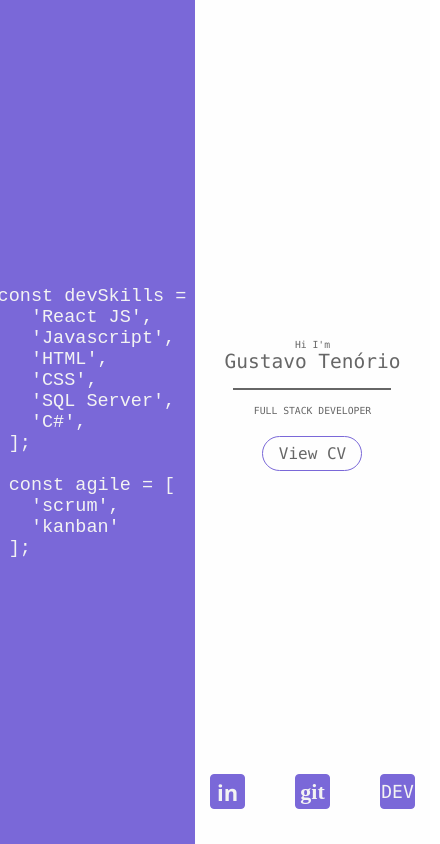
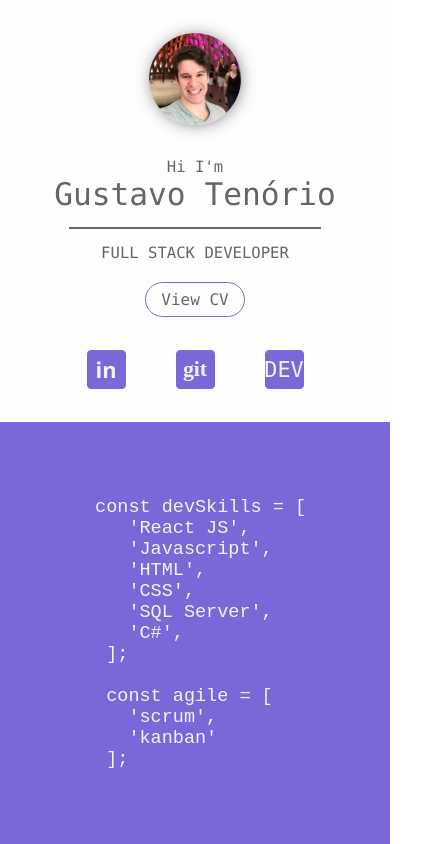
Before and after one commit to gustavohst/gustavohst.github.io, a React (Create React App) app: page / in a window 390 px wide. Shown: the whole page, 440 px wide, since content can reach past the window. Built offline with nearby package versions, Linux system fonts and the light colour scheme.

Commit message:
Mobile responsivity

```diff
--- a/src/App.css
+++ b/src/App.css
@@ -7,11 +7,13 @@ body {
   height: 100%;
   margin: 0;
   font-family: Consolas;
+  font-size: 1.1vw;
 }
 
 button:focus {
   outline: none;
 }
+
 
 #root{
   height: 100%;
@@ -37,6 +39,42 @@ button:focus {
   display: flex;
   flex-direction: column;
   align-items: center;
-  justify-content: space-between;
-  padding: 35px 20px;
+  justify-content: space-evenly;
 }
+
+.profilePicture{
+  border-radius: 50%;
+  width: calc(7.5vh + 7.5vw);
+  height: calc(7.5vh + 7.5vw);
+  overflow: hidden;
+  flex-shrink: 0;
+  box-shadow: 1px 1px 20px -7px #000000;
+}
+
+.profilePicture > img{
+  object-fit: cover;
+  width: 100%;
+  object-position: center;
+  height: 100%;
+}
+
+@media only screen and (max-width:620px) {
+  /* For mobile phones: */
+  html{
+    font-size: 4vw;
+  }
+	.mainContainter {
+		flex-direction: column-reverse;
+	}
+
+	.leftPanel, .rightPanel {
+		width: 100%;
+		flex-grow: 1;
+		height: 50vh;
+  }
+
+  .profilePicture{
+    width: calc(7.5vh + 7.5vw);
+    height: calc(7.5vh + 7.5vw);
+  }
+}
--- a/src/App.js
+++ b/src/App.js
@@ -1,8 +1,8 @@
 import React from 'react';
 import './App.css';
-import Button from './components/button/button.js'
-import Presentation from './components/presentation/presentation.js'
-import CodeSample from './components/codeSample/codeSample.js'
+import Button from './components/button/button.js';
+import Presentation from './components/presentation/presentation.js';
+import CodeSample from './components/codeSample/codeSample.js';
 
 function App() {
 
@@ -28,8 +28,12 @@ function App() {
         <CodeSample sample={skills} />
       </div>
       <div className="rightPanel">
-        <div />
-        <div className="presentMe">
+        <div className="profilePicture">
+          <img src="Profile1.png" alt="A picture of me" />
+
+        </div>
+
+
         <Presentation
           labelTop="Hi I'm"
           labelMid="Gustavo Tenório"
@@ -40,7 +44,7 @@ function App() {
             pageUrl={'https://www.linkedin.com/in/gustavotenorio/'}
           />
         </Presentation>
-        </div>
+
         <div className="socialMediaContainer">
           <Button
             label="in"
--- a/src/components/button/button.css
+++ b/src/components/button/button.css
@@ -1,3 +1,7 @@
+button{
+  cursor: pointer;
+}
+
 .primaryButton{
    border: 1px solid #7A68D8;
    width: 100px;
@@ -33,13 +37,13 @@
 
 .socialMediaContainer > button {
   margin: 0 25px;
-
+  font-size: 1.4rem;
 }
 
 .socialMediaSquareButton{
    border: 1px solid #7A68D8;
-   height: 35px;
-   width: 35px;
+   height: 2.5rem;
+   width: 2.5rem;
    border-radius: 4px;
    display: flex;
    align-items: center;
@@ -56,16 +60,13 @@
  .linkedinIcon{
    font-weight: 700;
    font-family: Segoe UI;
-   font-size: 22px;
  }
 
  .githubIcon{
    font-family: MS UI Gothi;
    font-weight: 700;
-   font-size: 22px;
  }
 
  .devIcon{
-   font-size: 18px;
    font-family: inherit;
  }
--- a/src/components/presentation/presentation.css
+++ b/src/components/presentation/presentation.css
@@ -17,3 +17,19 @@
  .commonText{
    font-size: 2.5vw;
  }
+
+
+@media only screen and (max-width:620px) {
+  /* For mobile phones: */
+  .name{
+    font-size: 2rem;
+  }
+
+  .commonText{
+    font-size: 1rem;
+  }
+
+  .bigPipe{
+    width: 16rem;
+  }
+}
```
Also changed, not shown: public/Profile1.png (added). Lines whose indentation alone changed are shown as unchanged.
